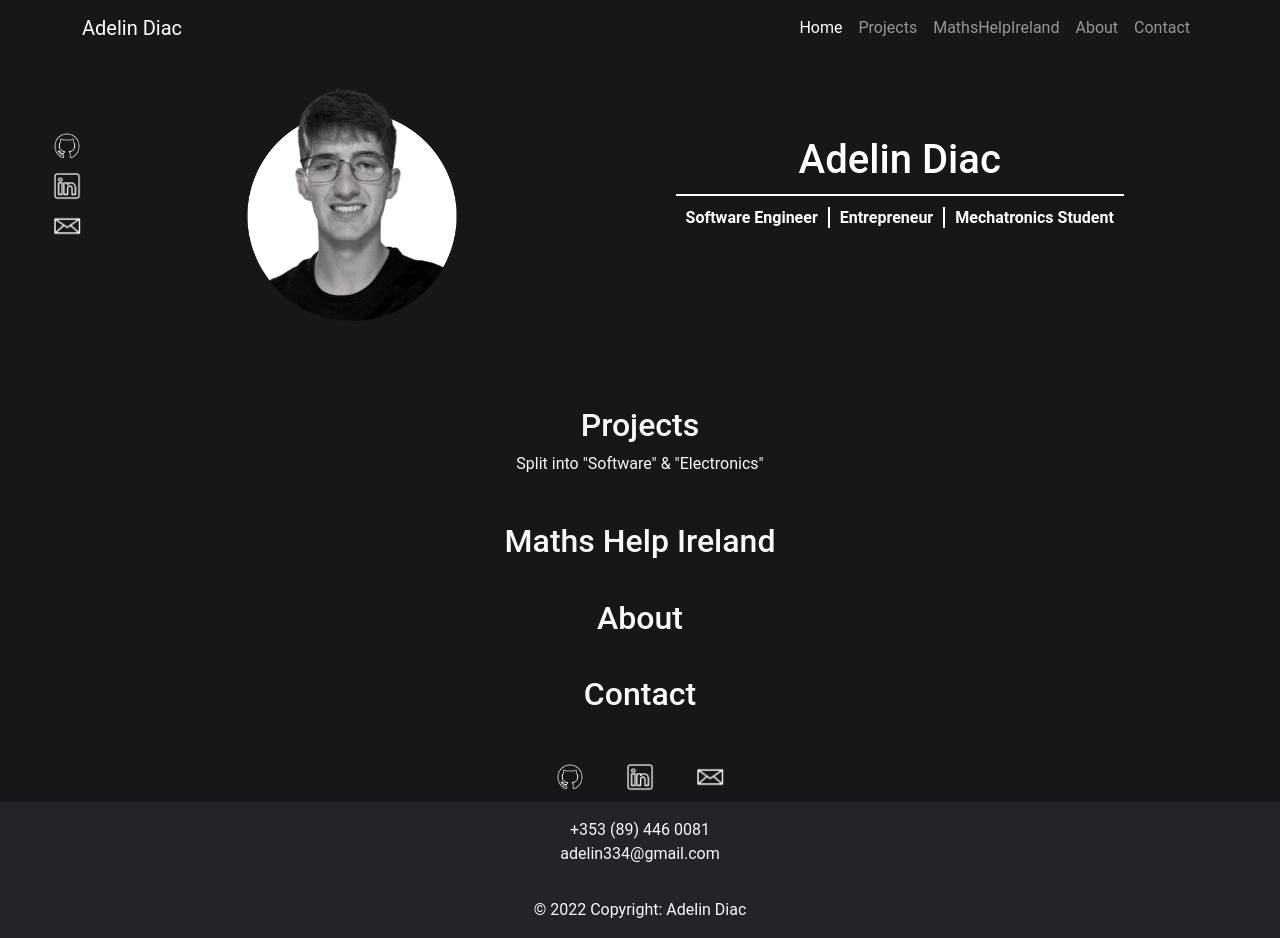
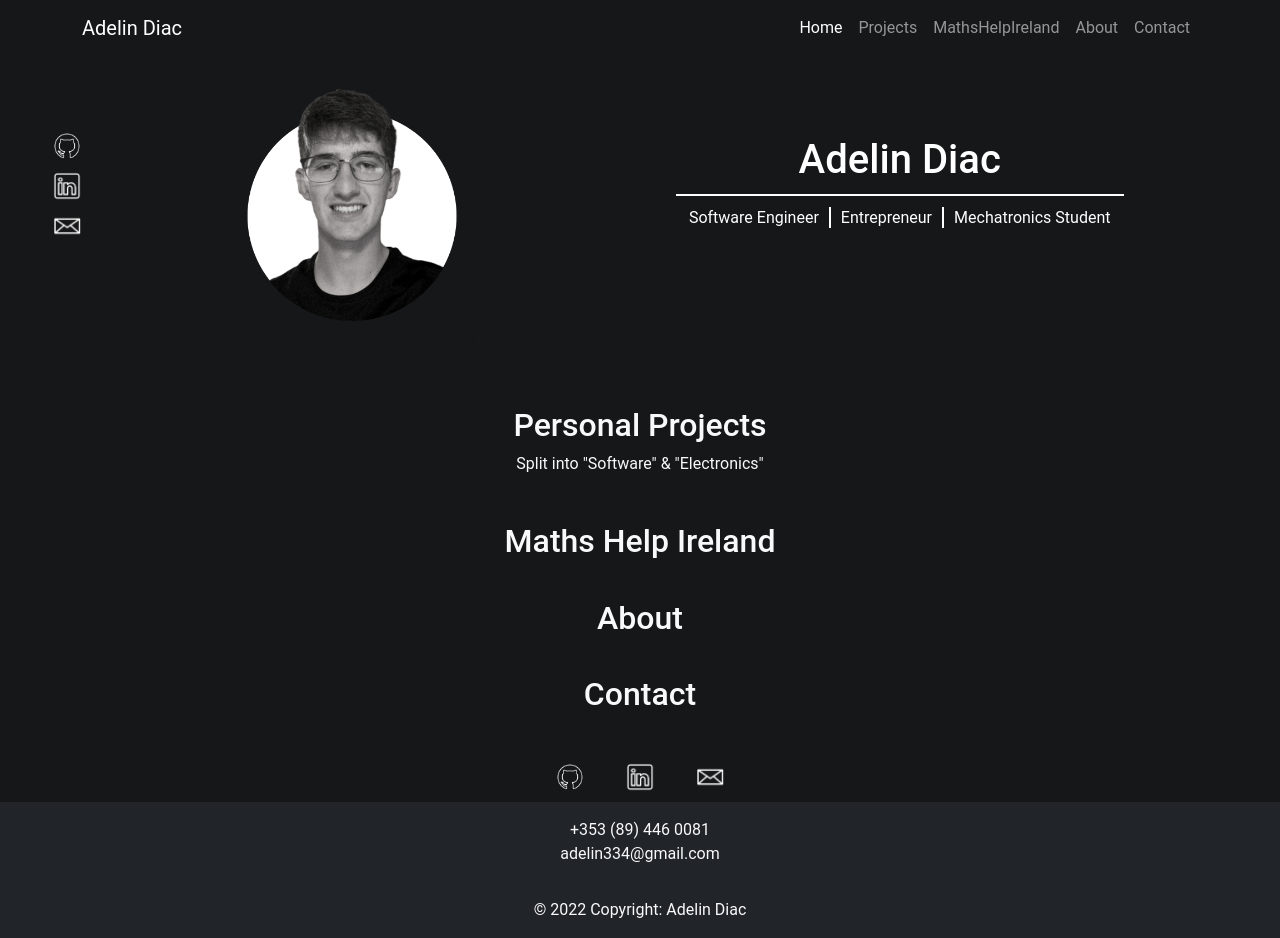
Before and after one commit to adelin-diac/adelindiac_site, a React (Create React App) app: page / in a window 1280 px wide. Built offline with nearby package versions, Linux system fonts and the light colour scheme; a web font is replaced by a local one.

Commit message:
few small changes

```diff
--- a/package.json
+++ b/package.json
@@ -9,7 +9,6 @@
     "bootstrap": "^5.2.0",
     "react": "^18.2.0",
     "react-dom": "^18.2.0",
-    "react-router-dom": "^6.3.0",
     "react-scripts": "5.0.1",
     "web-vitals": "^2.1.4"
   },
--- a/src/components/home.jsx
+++ b/src/components/home.jsx
@@ -61,7 +61,7 @@ const HomeSection = () => {
             margin: "0 auto",
             marginBottom: "10px",
           }}></div>
-        <p style={{ fontWeight: "bold" }}>
+        <p>
           Software Engineer<span className="divider"></span>Entrepreneur
           <span className="divider"></span>Mechatronics Student
         </p>
@@ -75,7 +75,7 @@ const styles = {
     color: "white",
     display: "flex",
     flexDirection: "row",
-    // height: "270px",
+    height: "px",
   },
   rowDivStyle: {
     display: "flex",
--- a/src/components/navBar.jsx
+++ b/src/components/navBar.jsx
@@ -1,5 +1,4 @@
 import React from "react";
-import { Link } from "react-router-dom";
 
 const NavBar = () => {
   const styles = {
--- a/src/components/projectsSection.jsx
+++ b/src/components/projectsSection.jsx
@@ -3,7 +3,7 @@ import React from "react";
 const ProjectsSection = () => {
   return (
     <div id="projects" className="text-light">
-      <h2>Projects</h2>
+      <h2>Personal Projects</h2>
       <p>Split into "Software" & "Electronics" </p>
     </div>
   );
--- a/src/index.js
+++ b/src/index.js
@@ -5,14 +5,11 @@ import 'bootstrap/dist/css/bootstrap.css';
 import 'bootstrap/dist/js/bootstrap.js';
 import App from './App';
 import reportWebVitals from './reportWebVitals';
-import { BrowserRouter } from 'react-router-dom';
 
 const root = ReactDOM.createRoot(document.getElementById('root'));
 root.render(
   <React.StrictMode>
-    <BrowserRouter>
       <App />
-    </BrowserRouter>
   </React.StrictMode>
 );
 
--- a/src/styles/home.css
+++ b/src/styles/home.css
@@ -27,7 +27,7 @@
 #home-content:hover{
     cursor: default;
 }
-p:hover span{
-    border-color: grey;
-    background-color: grey;
+#home-content:hover span{
+    border-color: rgba(0, 0, 0, 0);
+    background-color: rgba(0, 0, 0, 0);
 }
```
Also changed, not shown: 1 other file (tests, documents, lock files or other folders).
